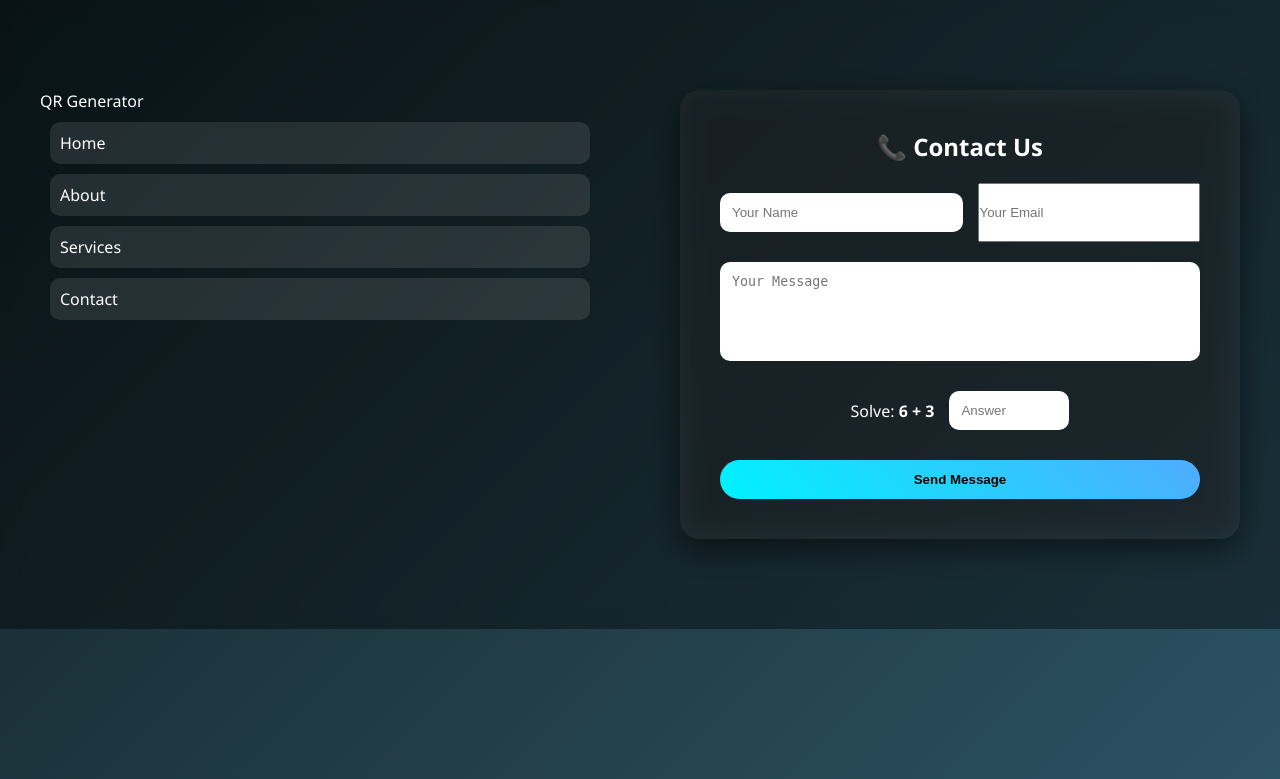
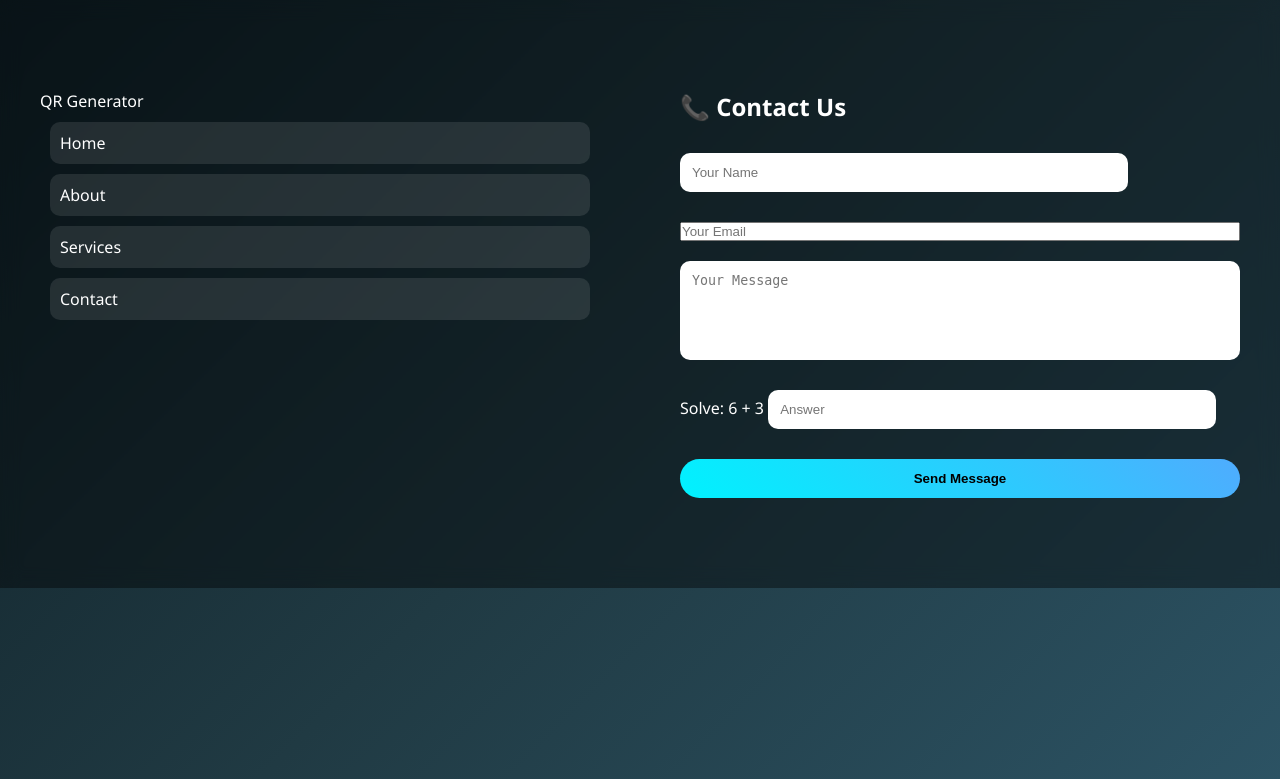
Before and after one commit to MohitSurewal/QR--Code-Generator, a Flask app: page /contact in a window 1280 px wide. Shown: the top 779 px of the page. Run offline with Flask 3, Linux system fonts and the light colour scheme.

Commit message:
Refactor contact form layout and error handling

```diff
--- a/templates/contact.html
+++ b/templates/contact.html
@@ -2,26 +2,44 @@
 
 {% block content %}
 
-<div class="card contact-card">
-    <h2>📞 Contact Us</h2>
+<div class="contact-container">
 
-    <form class="contact-form">
+    <div class="contact-card">
+        <h2>📞 Contact Us</h2>
 
-        <div class="form-row">
-            <input type="text" placeholder="Your Name" required>
-            <input type="email" placeholder="Your Email" required>
-        </div>
 
-        <textarea placeholder="Your Message" rows="5" required></textarea>
+        {% if success %}
+            <p class="success-msg">{{ success }}</p>
+        {% endif %}
 
-        <div class="captcha-row">
-            <span>Solve: <b>{{ num1 }} + {{ num2 }}</b></span>
-            <input type="text" placeholder="Answer" required>
-        </div>
+        {% if error %}
+            <p class="error-msg">{{ error }}</p>
+        {% endif %}
 
-        <button type="submit">Send Message</button>
 
-    </form>
+        <form action="/contact" method="POST" class="contact-form">
+
+
+            <input type="text" name="name" placeholder="Your Name" required>
+
+
+            <input type="email" name="email" placeholder="Your Email" required>
+
+
+            <textarea name="message" placeholder="Your Message" rows="5" required></textarea>
+
+
+            <div class="captcha-box">
+                <label>Solve: {{ num1 }} + {{ num2 }}</label>
+                <input type="text" name="captcha" placeholder="Answer" required>
+            </div>
+
+
+            <button type="submit">Send Message</button>
+
+        </form>
+    </div>
+
 </div>
 
 {% endblock %}
```
